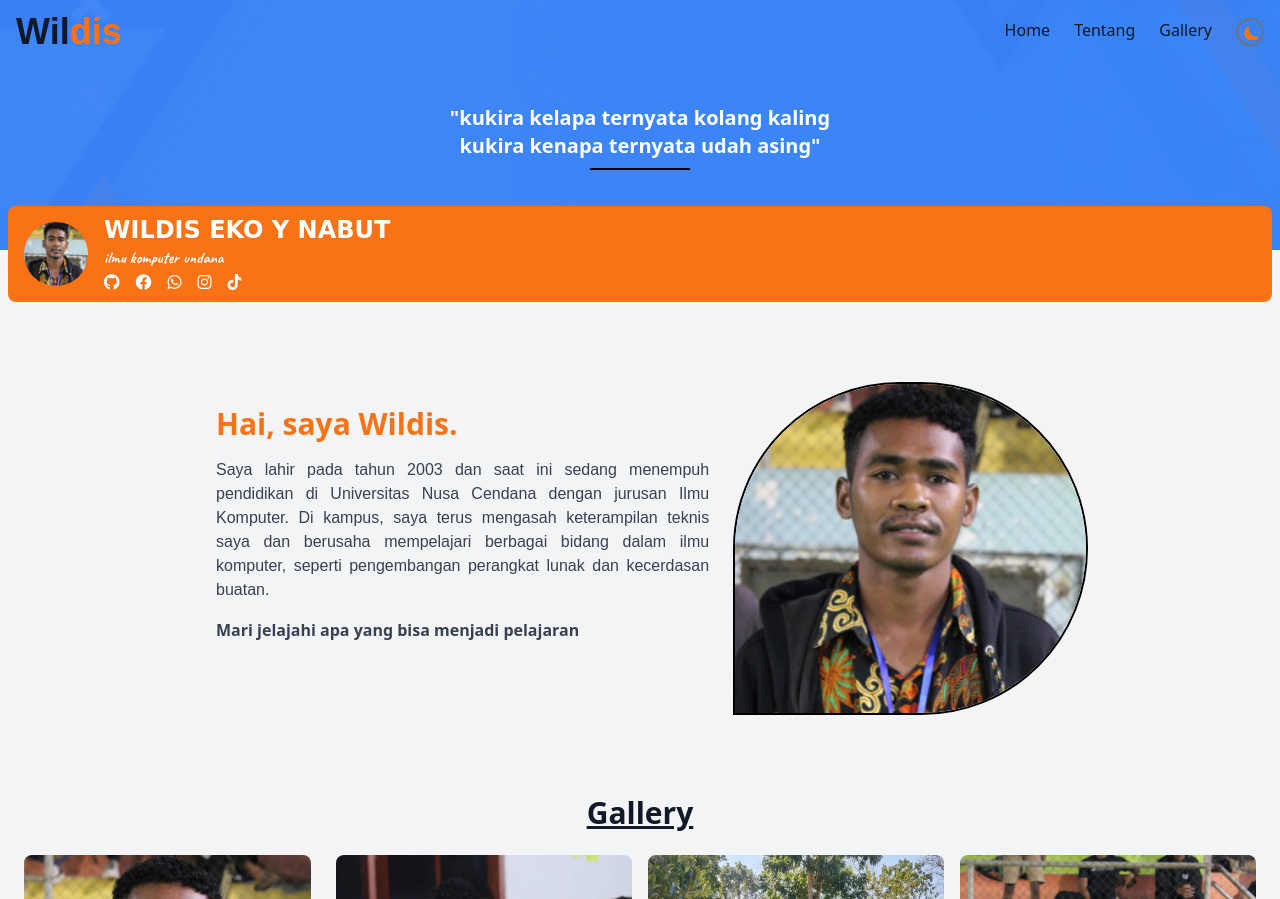
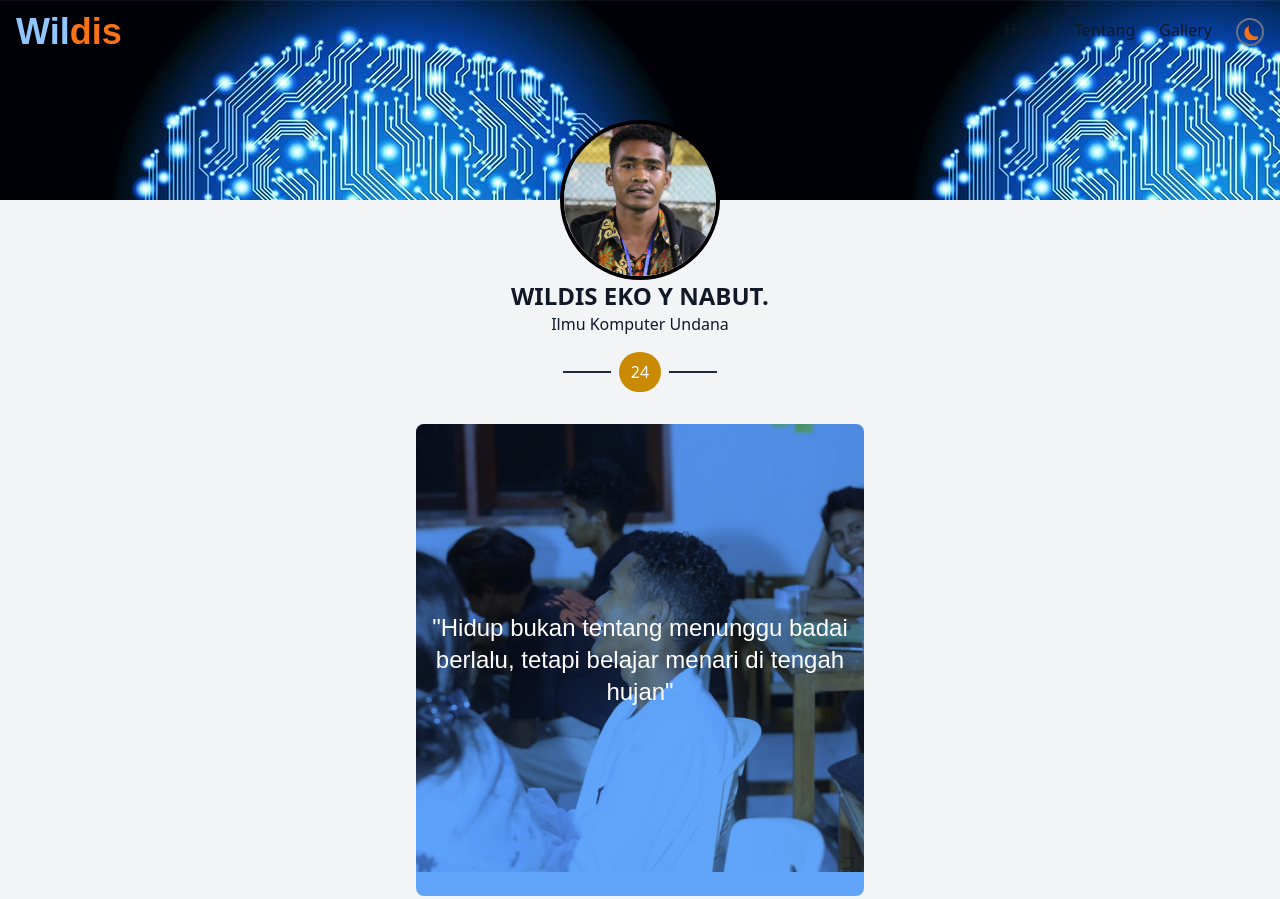
Before and after one commit to WildisNabut/web-portofolio, a website: page index.html in a window 1280 px wide. Shown: the top 899 px of the page. Drawn offline with nearby package versions, Linux system fonts and the light colour scheme.

Commit message:
kategori

```diff
--- a/index.html
+++ b/index.html
@@ -20,7 +20,7 @@
       class="fixed top-0 w-full transition-all duration-300 z-50"
     >
       <div class="container mx-auto px-4 flex justify-between items-center h-16">
-        <h1 class="text-4xl font-poppins font-bold dark:text-white">Wil<span class="text-orange-500">dis</span></h1>
+        <h1 class="text-4xl font-poppins font-bold dark:text-white text-blue-300">Wil<span class="text-orange-500">dis</span></h1>
         <nav class="hidden md:flex space-x-6 dark:text-white">
           <a href="#home" class="menu hover:text-orange-500">Home</a>
           <a href="#about" class="menu hover:text-orange-500">Tentang</a>
@@ -56,7 +56,7 @@
             <div class="absolute hidden group-hover:block bg-black text-white text-xs rounded px-2 py-1 bottom-full mb-2 left-1/2 transform -translate-x-1/2">Ubah Mode</div>
           </button>
 
-          <button @click="open = !open" class="text-2xl focus:outline-none dark:text-white">☰</button>
+          <button @click="open = !open" class="text-2xl focus:outline-none dark:text-white text-blue-300">☰</button>
           <div
             x-show="open"
             @click.away="open = false"
@@ -92,57 +92,38 @@
       </div>
     </header>
 
-    <!-- Hero Section -->
-    <section id="hero" class="relative bg-blue-500 text-gray-800 py-20 text-center overflow-hidden">
-      <!-- Background Image -->
-      <div id="background" class="absolute inset-0 z-0 bg-cover bg-center opacity-50 transition-opacity duration-1000" style="background-image: url('img/5.avif')"></div>
-      <!-- Content -->
-      <div class="relative z-10 text-white dark:text-cyan-950">
-        <h2 class="text-xl font-bold mt-6">"kukira kelapa ternyata kolang kaling</h2>
-        <h2 class="text-xl font-bold">kukira kenapa ternyata udah asing"</h2>
-        <span class="w-[100px] h-[2px] block bg-black mx-auto mt-2"></span>
+    <section>
+      <!-- Background Putih (Bagian Atas) -->
+      <div class="absolute top-0 left-0 w-full h-1/4 bg-blue-100" style="background-image: url(/img/sensor-otak.jpg)"></div>
+
+      <!-- Profil di Tengah -->
+      <div class="absolute top-1/4 left-1/2 transform -translate-x-1/2 -translate-y-1/2 flex flex-col items-center">
+        <!-- Foto Profil -->
+        <div class="w-40 h-40 rounded-full overflow-hidden border-4 border-black">
+          <img src="/img/eko.png" alt="Profile" class="w-full h-full object-cover" />
+        </div>
       </div>
     </section>
 
-    <section class="relative mx-2">
-      <div class="flex items-center bg-orange-500 text-white px-4 py-2 rounded-lg -mt-11">
-        <!-- Icon -->
-        <img src="img/eko.png" alt="icon" class="w-16 h-16 mr-2 rounded-full" />
-        <span class="font-semibold px-2">
-          <div class="text-left font-bold text-2xl font-dancing">WILDIS EKO Y NABUT</div>
-          <div class="text-left font-semibold font-handwriting">ilmu komputer undana</div>
-          <div class="text-left">
-            <div class="flex space-x-4">
-              <!-- GitHub -->
-              <a href="https://github.com/WildisNabut" target="_blank" class="text-white hover:text-gray-300 dark:text-gray-800">
-                <i class="fab fa-github"></i>
-              </a>
-              <!-- Facebook -->
-              <a href="https://facebook.com/wildisnabut24" target="_blank" class="text-white hover:text-gray-300 dark:text-gray-800">
-                <i class="fab fa-facebook"></i>
-              </a>
-              <!-- WhatsApp -->
-              <a href="https://wa.me/6281316627877" target="_blank" class="text-white hover:text-gray-300 dark:text-gray-800">
-                <i class="fab fa-whatsapp"></i>
-              </a>
-              <!-- Instagram -->
-              <a href="https://instagram.com/wildisnabut" target="_blank" class="text-white hover:text-gray-300 dark:text-gray-800">
-                <i class="fab fa-instagram"></i>
-              </a>
-              <!-- TikTok -->
-              <a href="https://www.tiktok.com/@winabut?_t=8qcbswm0yxQ&_r=1" target="_blank" class="text-white hover:text-gray-300 dark:text-gray-800">
-                <i class="fab fa-tiktok"></i>
-              </a>
+    <div class="max-w-4xl mx-auto mt-6 pt-64 text-center">
+      <h1 class="font-bold text-2xl">WILDIS EKO Y NABUT.</h1>
+      <p>Ilmu Komputer Undana</p>
+
+      <div class="flex items-center mt-4 mx-auto justify-center">
+        <span class="block w-12 h-[2px] bg-gray-800 pl-4"></span>
+        <span class="ml-2 text-white font-medium bg-yellow-600 rounded-full py-2 px-3">24 </span>
+        <span class="block w-12 h-[2px] bg-gray-800 ml-2"></span>
       </div>
+
+      <div class="relative w-1/2 lg:w-1/2 h-auto lg:h-1/3 mt-8 rounded-lg overflow-hidden mx-auto">
+        <div class="absolute inset-0 bg-blue-400"></div>
+        <img src="/img/3.jpg" alt="Person" class="w-full h-full object-cover mix-blend-multiply" />
+        <div class="absolute inset-0 flex justify-center items-center text-white text-sm lg:text-2xl font-poppins text-center">"Hidup bukan tentang menunggu badai berlalu, tetapi belajar menari di tengah hujan"</div>
+        hhhdhhdh
       </div>
-        </span>
-      </div>
-    </section>
 
-    <section class="bg-gray-100 flex items-center justify-center pt-20 dark:bg-slate-800">
-      <div class="flex flex-col md:flex-row items-center md:items-start max-w-4xl overflow-hidden">
       <!-- Bagian Teks -->
-        <div class="p-6 md:w-3/4">
+      <div class="p-6 mx-auto">
         <h1 class="text-3xl font-bold text-orange-500 mb-4" data-aos="fade-right" data-aos-duration="2000">Hai, saya Wildis.</h1>
         <p class="text-gray-700 mb-4 text-justify font-poppins dark:text-white" data-aos="fade-down" data-aos-duration="2000">
           Saya lahir pada tahun 2003 dan saat ini sedang menempuh pendidikan di Universitas Nusa Cendana dengan jurusan Ilmu Komputer. Di kampus, saya terus mengasah keterampilan teknis saya dan berusaha mempelajari berbagai bidang dalam
@@ -150,16 +131,10 @@
         </p>
         <p class="text-gray-700 font-semibold dark:text-white" data-aos="fade-right" data-aos-duration="2000">Mari jelajahi apa yang bisa menjadi pelajaran</p>
       </div>
-
-        <!-- Bagian Gambar -->
-        <div class="md:w-1/2 rounded-t-full overflow-hidden border-2 border-black lg:rounded-br-full dark:border-white">
-          <img src="img/eko.png" alt="Tim bekerja" class="w-full h-full object-cover" data-aos="fade-up" data-aos-duration="2000" />
     </div>
-      </div>
-    </section>
 
     <!-- galery -->
-    <section class="bg-gray-100 dark:bg-gray-800 py-20 px-6 dark:text-white">
+    <section id="gallery" class="bg-gray-100 dark:bg-gray-800 py-20 px-6 dark:text-white">
       <h2 class="text-3xl font-bold text-center mb-6 underline">Gallery</h2>
       <div class="grid grid-cols-2 md:grid-cols-4 gap-4">
         <div class="grid gap-4">
@@ -227,7 +202,7 @@
             class="aspect-square w-full rounded-lg bg-gray-100 object-cover group-hover:opacity-75"
           />
           <a href="#" class="mt-6 block font-bold text-gray-900 dark:text-gray-100">
-            <span class="absolute inset-0 z-10 dark:text-gray-100" aria-hidden="true"></span>
+            <span class="absolute inset-0 z-10 dark:text-gray-100 lg:text-4xl" aria-hidden="true"></span>
             SMP N 7 AOT
           </a>
           <p aria-hidden="true" class="mt-1 dark:text-gray-100">2016 s.d 2019</p>
@@ -239,7 +214,7 @@
             class="aspect-square w-full rounded-lg bg-gray-100 object-cover group-hover:opacity-75"
           />
           <a href="https://maps.app.goo.gl/CuMdRBZXXpNeXu518" class="mt-6 block font-bold text-gray-900 dark:text-gray-100">
-            <span class="absolute inset-0 z-10 dark:text-gray-100" aria-hidden="true" target="_blank"></span>
+            <span class="absolute inset-0 z-10 dark:text-gray-100 lg:text-4xl" aria-hidden="true" target="_blank"></span>
             SMA N 1 AOT
           </a>
           <p aria-hidden="true" class="mt-1 dark:text-gray-100">2019 s.d 2022</p>
```
Also changed, not shown: img/bg.jpg (added), img/bg1.png (added), img/sensor-otak.jpg (added), src/css/style.css. Lines whose indentation alone changed are shown as unchanged.
